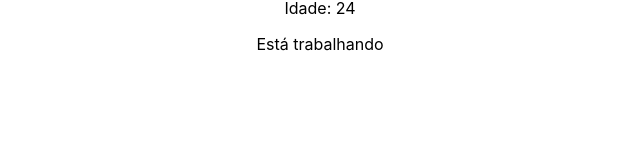
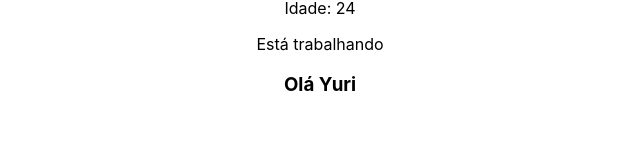
Before and after one commit to YuriCF1/Proj.Study-React-14, a React (Create React App) app: page / in a window 1280 px wide. Shown: the part 133-296 px from the top of the page, without its empty margins (320-960 px from the left). Built offline with nearby package versions, Linux system fonts and the light colour scheme.

Commit message:
Functions

```diff
--- a/src/App.tsx
+++ b/src/App.tsx
@@ -3,10 +3,16 @@ import logo from "./logo.svg";
 import "./App.css";
 
 function App() {
-  //Variáveis
+  //1 - Variáveis
   const name: string = "Yuri";
   const age: number = 24;
   const isWorking: boolean = true;
+
+  //2 - Funções
+  const userGreetubg = (name: string): string => {
+    //Tipando o parametro e o retorno
+    return `Olá ${name}`;
+  };
 
   return (
     <div className="App">
@@ -14,6 +20,7 @@ function App() {
       <h2>Nome: {name}</h2>
       <p>Idade: {age}</p>
       {isWorking && <p>Está trabalhando</p>}
+      <h3>{userGreetubg(name)}</h3>
     </div>
   );
 }
```
